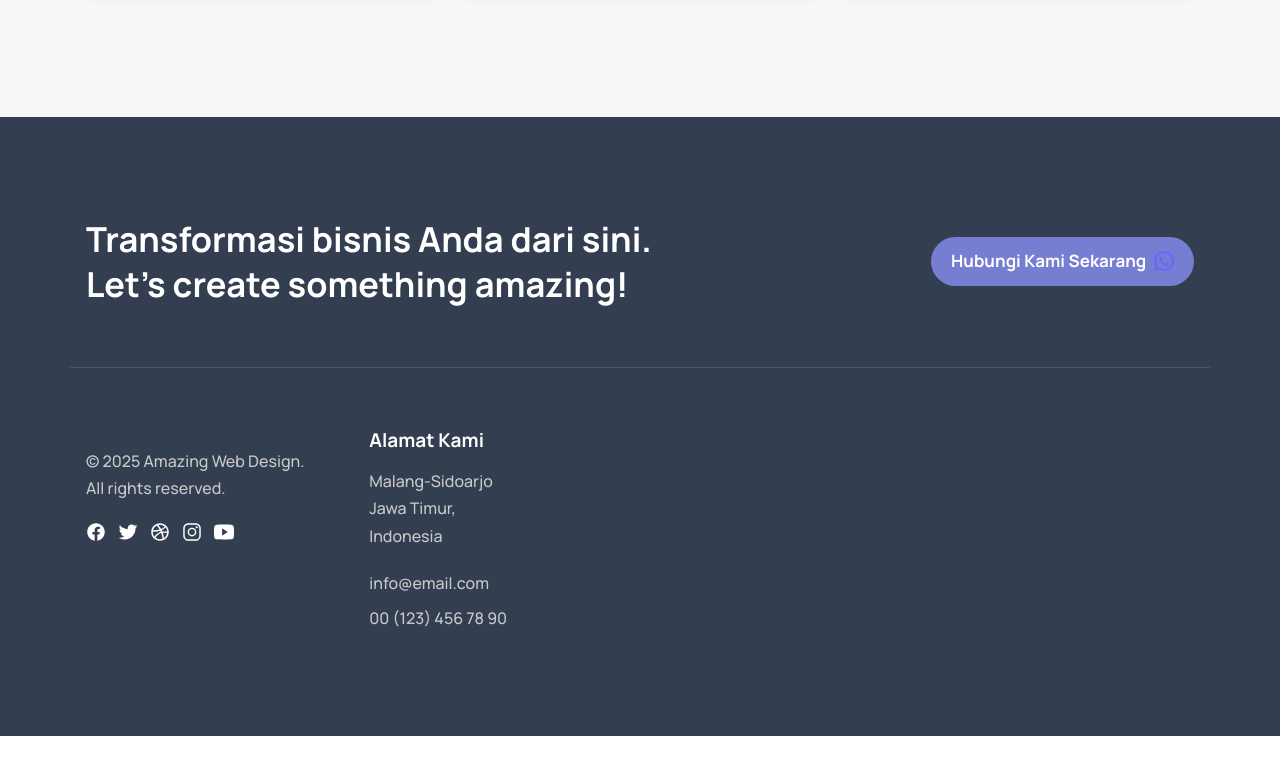
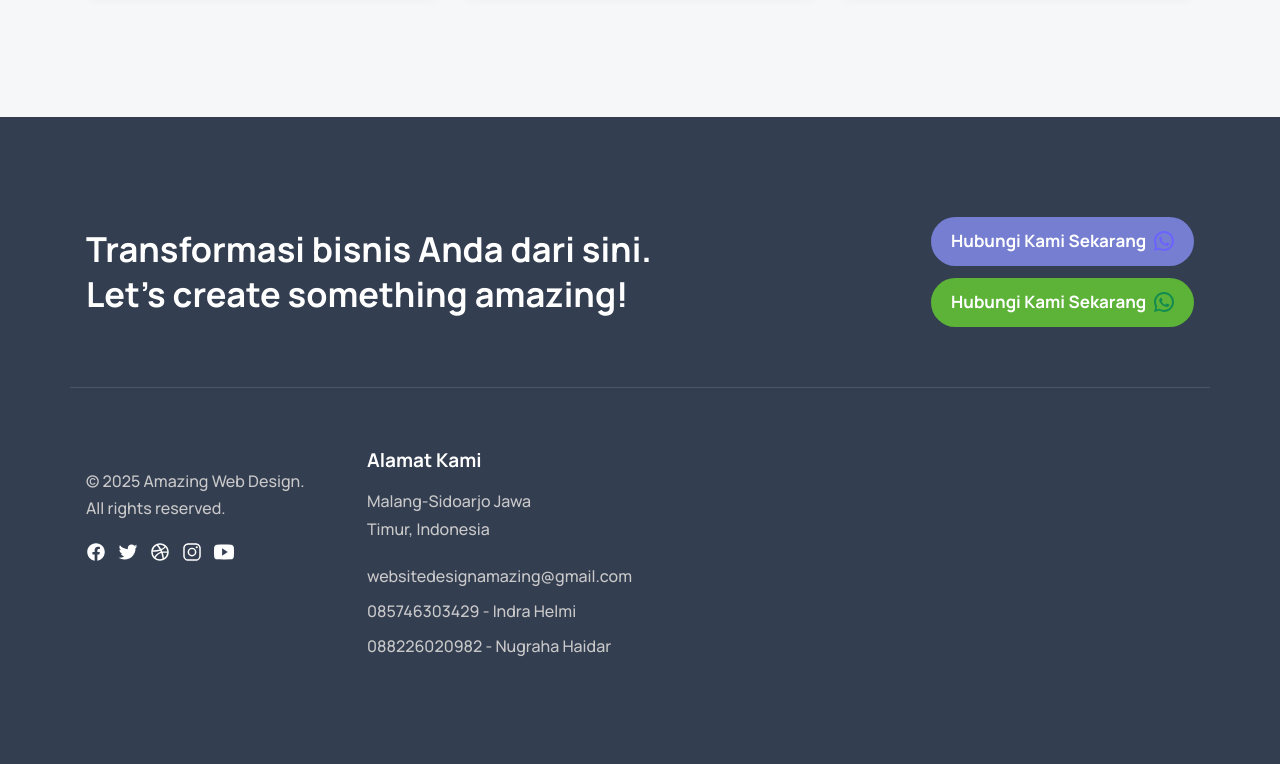
Before and after one commit to haidaraldy12/amazing-web-design, a plain HTML site: page index.html in a window 1280 px wide. Shown: the part 2912-3676 px from the top of the page. Before the commit the page ends 3648 px from the top, so only its background shows below. Drawn offline with nearby package versions, Linux system fonts and the light colour scheme.

Commit message:
update whatApps number and email

```diff
--- a/index.html
+++ b/index.html
@@ -51,10 +51,26 @@
       background-color: #6c63ff;
       padding: 10px 20px;
       border-radius: 25px;
+      margin-bottom: 12px;
+    }
+
+    a.hub2.btn.btn-primary {
+      display: inline-flex;
+      align-items: center;
+      gap: 8px;
+      text-decoration: none;
+      color: white;
+      background-color: #5CB338;
+      padding: 10px 20px;
+      border-radius: 25px;
     }
 
     .wa-icon path {
       fill: #6c63ff; /* Warna ungu untuk logo WhatsApp */
+    }
+
+    .wa-icon-2 path {
+      fill: #118B50; /* Warna ungu untuk logo WhatsApp */
     }
   </style>
 
@@ -707,8 +723,12 @@
               Let's create something amazing!
             </h2>
 
-            <div>
-              <a href="https://wa.me/6285746303429" class="hub btn btn-primary">
+            <div class="flex flex-col gap-10">
+              <div >
+                <a
+                  href="https://wa.me/6285746303429"
+                  class="hub btn btn-primary"
+                >
                   Hubungi Kami Sekarang
                   <svg
                     xmlns="http://www.w3.org/2000/svg"
@@ -723,6 +743,30 @@
                   </svg>
                 </a>
               </div>
+
+              <div>
+                <a
+                  href="https://wa.me/6288226020982"
+                  class="hub2 btn btn-primary"
+                >
+                  Hubungi Kami Sekarang
+                  <svg
+                    xmlns="http://www.w3.org/2000/svg"
+                    viewBox="0 0 24 24"
+                    width="20"
+                    height="20"
+                    class="wa-icon-2"
+                  >
+                    <path
+                      d="M12 0C5.37 0 0 5.37 0 12c0 2.11.55 4.1 1.51 5.86L0 24l6.33-1.66C8.12 23.45 10 24 12 24c6.63 0 12-5.37 12-12S18.63 0 12 0zm0 21.6c-1.75 0-3.47-.45-5.01-1.3l-.36-.2-3.77.99 1-3.66-.23-.38C3.25 16.01 2.4 14.07 2.4 12c0-5.29 4.31-9.6 9.6-9.6s9.6 4.31 9.6 9.6-4.31 9.6-9.6 9.6zm5.38-6.83c-.29-.15-1.72-.85-1.99-.95-.26-.1-.45-.15-.64.14-.19.29-.74.94-.91 1.13-.17.19-.34.21-.63.07-.29-.14-1.21-.45-2.3-1.44-.85-.76-1.42-1.71-1.59-2-.16-.29-.02-.45.12-.6.13-.13.29-.34.43-.51.14-.17.19-.29.29-.48.1-.19.05-.36-.02-.51-.07-.15-.64-1.56-.87-2.13-.23-.55-.47-.48-.64-.49-.17-.01-.36-.01-.55-.01-.19 0-.51.07-.78.36-.26.29-1.02 1-1.02 2.42s1.05 2.8 1.2 3.01c.15.2 2.05 3.13 5.01 4.39.7.3 1.25.48 1.68.62.71.23 1.36.2 1.87.12.57-.08 1.72-.7 1.96-1.38.24-.67.24-1.24.17-1.37-.06-.13-.26-.21-.55-.36z"
+                    ></path>
+                  </svg>
+                </a>
+              </div>
+
+
+
+            </div>
           </div>
         </section>
       </article>
@@ -735,14 +779,6 @@
     <footer class="footer">
       <div class="container grid-list">
         <div class="footer-brand">
-          <a href="#" class="logo">
-            <!-- <img
-              src="./assets/images/logo-light.svg"
-              width="74"
-              height="24"
-              alt="Adex home"
-            /> -->
-          </a>
 
           <p class="footer-text">
             &copy; 2025 Amazing Web Design. <br />
@@ -794,15 +830,20 @@
           </li>
 
           <li>
-            <a href="mailto:info@email.com" class="footer-link"
-              >info@email.com</a
+            <a href="mailto:websitedesignamazing@gmail.com" class="footer-link"
+              >websitedesignamazing@gmail.com</a
             >
           </li>
 
           <li>
-            <a href="tel:001234567890" class="footer-link"
-              >00 (123) 456 78 90</a
-            >
+            <a href="https://wa.me/6285746303429" class="footer-link"
+              >085746303429 - Indra Helmi
+            </a>
+          </li>
+          <li>
+            <a href="https://wa.me/6288226020982" class="footer-link"
+              >088226020982 - Nugraha Haidar
+            </a>
           </li>
         </ul>
       </div>
```
Lines whose indentation alone changed are shown as unchanged.
